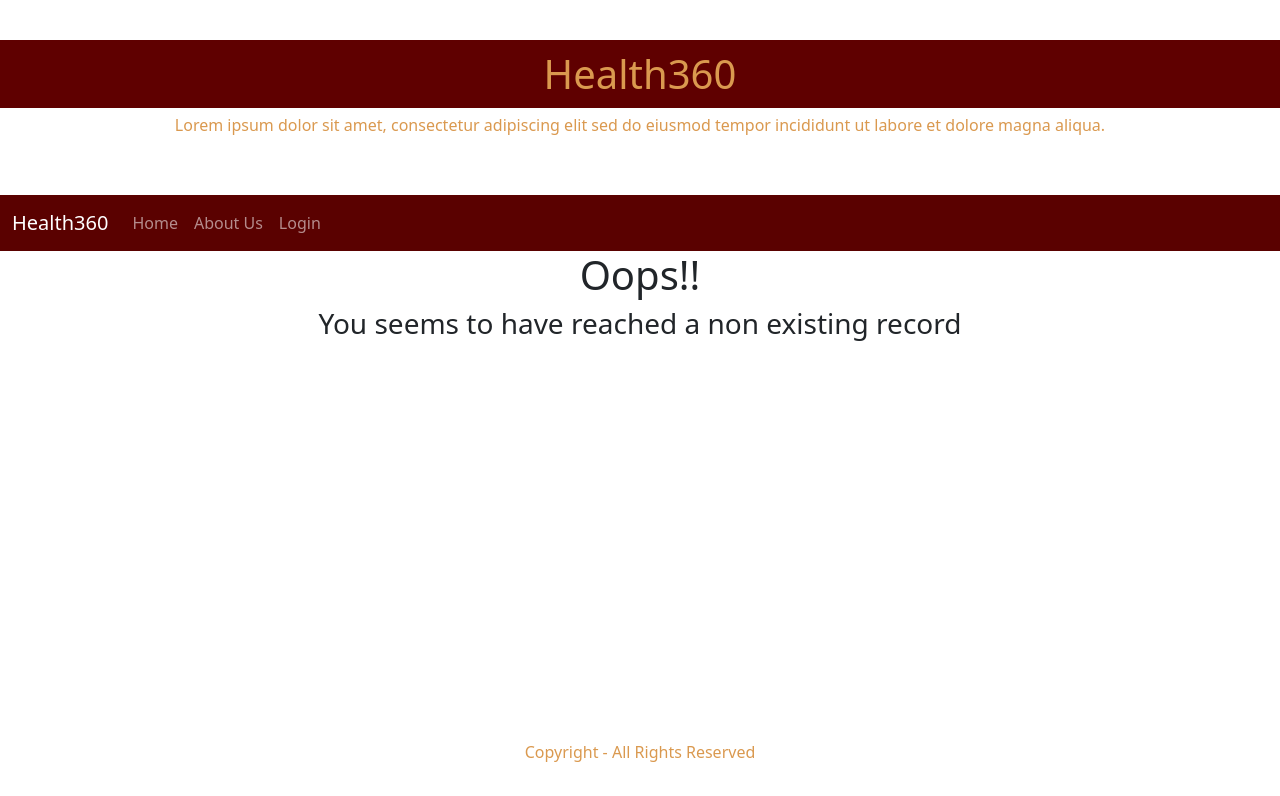
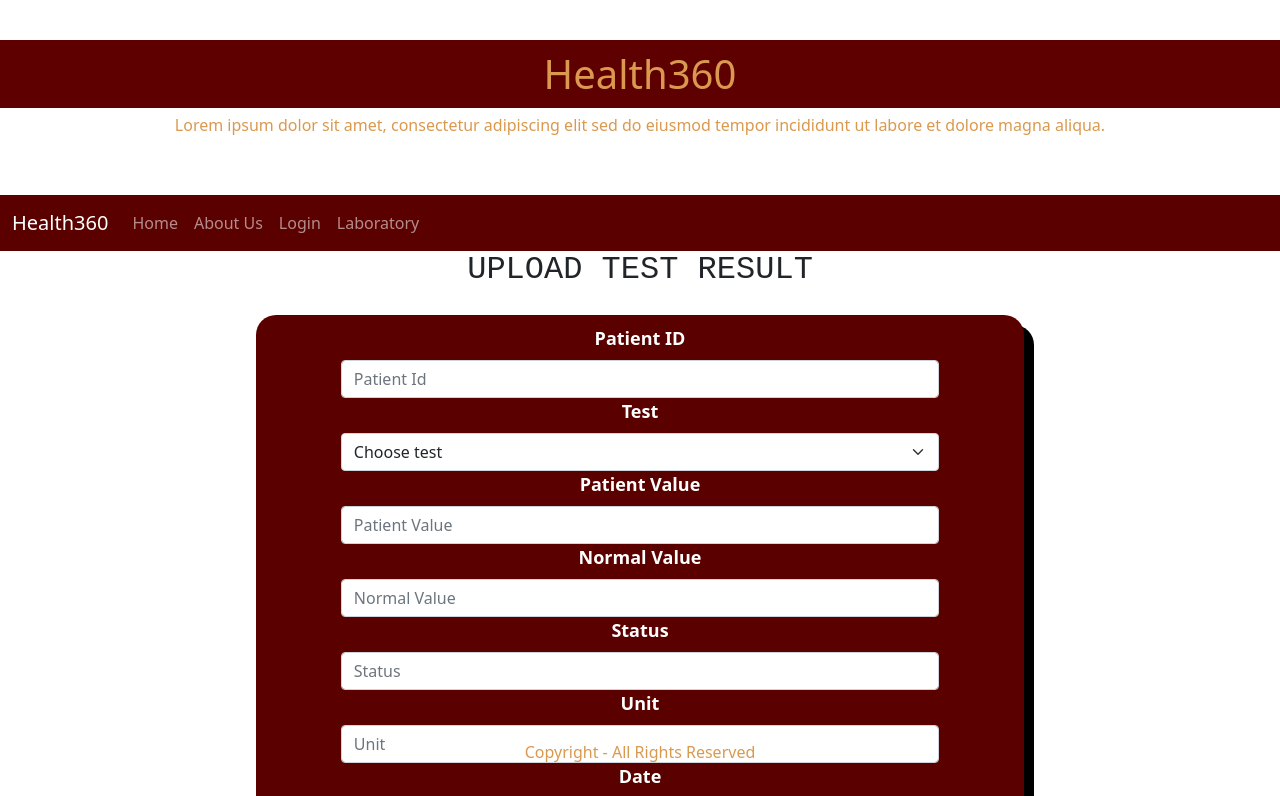
Before and after one commit to Faithinfotech-Training/Experion-Node-Team5, a React (Create React App) app in the folder Team5-CMS-Frontend/cms-app/: page /uploadtest in a window 1280 px wide. Shown: the top 796 px of the page. Built offline with nearby package versions, Linux system fonts and the light colour scheme.

Commit message:
labtech added

```diff
--- a/Team5-CMS-Frontend/cms-app/src/App.js
+++ b/Team5-CMS-Frontend/cms-app/src/App.js
@@ -1,12 +1,15 @@
 import './App.css';
 
-import { Navbar, Container, Nav ,Button} from 'react-bootstrap'
+import { Navbar, Container, Nav,Button} from 'react-bootstrap'
 import 'bootstrap/dist/css/bootstrap.min.css';
 import { BrowserRouter as Router, Routes, Route, Link } from 'react-router-dom'
 import Home from './Components/Home';
 import About from './Components/About';
 import Login from './Components/Login';
 import NoMatch from './Components/NoMatch';
+import LabTechHome from './Components/Lab Technician/LabTechHome';
+import UploadTest from './Components/Lab Technician/UploadTest';
+import DaywiseList from './Components/Lab Technician/DaywiseList';
 
 
 function App() {
@@ -49,6 +52,7 @@ function MyRouter() {
             <Nav.Link href='/'>Home</Nav.Link>
             <Nav.Link href='/about'>About Us</Nav.Link>
             <Nav.Link href='/login'>Login</Nav.Link>
+            <Nav.Link href='/lab' >Laboratory</Nav.Link>
             </Nav>
         </Container>
       </Navbar>
@@ -57,7 +61,11 @@ function MyRouter() {
         <Route path='/' element={<Home/>} />
         <Route path='/about' element={<About/>} />
         <Route path='/login' element={<Login/>} />
+        <Route path='/lab'  element={<LabTechHome/>}/>
+        <Route path='/uploadtest' element={<UploadTest/>}/>
+        <Route path='/daywiselist' element={<DaywiseList/>}/>
         <Route path='*' element={<NoMatch/>} />
+
       </Routes>
 
 
--- a/Team5-CMS-Frontend/cms-app/src/Components/Home.js
+++ b/Team5-CMS-Frontend/cms-app/src/Components/Home.js
@@ -5,8 +5,8 @@ function Home() {
         <div className='bg-text'>
             <h1 style={{marginTop:50},{color:'rgb(218, 153, 79)'}}>Home </h1>
             <h5 style={{marginTop:30},{padding:50}}>Lorem ipsum dolor sit amet, consectetur adipiscing elit, sed do eiusmod tempor incididunt ut labore et dolore magna aliqua. Ut enim ad minim veniam, quis nostrud exercitation ullamco laboris nisi ut aliquip ex ea commodo consequat. Duis aute irure dolor in reprehenderit in voluptate velit esse cillum dolore eu fugiat nulla pariatur. Excepteur sint occaecat cupidatat non proident, sunt in culpa qui officia deserunt mollit anim id est laborum.
-            Lorem ipsum dolor sit amet, consectetur adipiscing elit, sed do eiusmod tempor incididunt ut labore et dolore magna aliqua. Ut enim ad minim veniam, quis nostrud exercitation ullamco laboris nisi ut aliquip ex ea commodo consequat. Duis aute irure dolor in reprehenderit in voluptate velit esse cillum dolore eu fugiat nulla pariatur. Excepteur sint occaecat cupidatat non proident, sunt in culpa qui officia deserunt mollit anim id est laborum.
-            Lorem ipsum dolor sit amet, consectetur adipiscing elit, sed do eiusmod tempor incididunt ut labore et dolore magna aliqua. Ut enim ad minim veniam, quis nostrud exercitation ullamco laboris nisi ut aliquip ex ea commodo consequat. Duis aute irure dolor in reprehenderit in voluptate velit esse cillum dolore eu fugiat nulla pariatur. Excepteur sint occaecat cupidatat non proident, sunt in culpa qui officia deserunt mollit anim id est laborum.
+            {/* Lorem ipsum dolor sit amet, consectetur adipiscing elit, sed do eiusmod tempor incididunt ut labore et dolore magna aliqua. Ut enim ad minim veniam, quis nostrud exercitation ullamco laboris nisi ut aliquip ex ea commodo consequat. Duis aute irure dolor in reprehenderit in voluptate velit esse cillum dolore eu fugiat nulla pariatur. Excepteur sint occaecat cupidatat non proident, sunt in culpa qui officia deserunt mollit anim id est laborum.  */}
+            {/* Lorem ipsum dolor sit amet, consectetur adipiscing elit, sed do eiusmod tempor incididunt ut labore et dolore magna aliqua. Ut enim ad minim veniam, quis nostrud exercitation ullamco laboris nisi ut aliquip ex ea commodo consequat. Duis aute irure dolor in reprehenderit in voluptate velit esse cillum dolore eu fugiat nulla pariatur. Excepteur sint occaecat cupidatat non proident, sunt in culpa qui officia deserunt mollit anim id est laborum. */}
             Lorem ipsum dolor sit amet, consectetur adipiscing elit, sed do eiusmod tempor incididunt ut labore et dolore magna aliqua. Ut enim ad minim veniam, quis nostrud exercitation ullamco laboris nisi ut aliquip ex ea commodo consequat. Duis aute irure dolor in reprehenderit in voluptate velit esse cillum dolore eu fugiat nulla pariatur. Excepteur sint occaecat cupidatat non proident, sunt in culpa qui officia deserunt mollit anim id est laborum.
             Lorem ipsum dolor sit amet, consectetur adipiscing elit, sed do eiusmod tempor incididunt ut labore et dolore magna aliqua. Ut enim ad minim veniam, quis nostrud exercitation ullamco laboris nisi ut aliquip ex ea commodo consequat. Duis aute irure dolor in reprehenderit in voluptate velit esse cillum dolore eu fugiat nulla pariatur. Excepteur sint occaecat cupidatat non proident, sunt in culpa qui officia deserunt mollit anim id est laborum.
             </h5>
--- /dev/null
+++ b/Team5-CMS-Frontend/cms-app/src/Components/Lab Technician/DaywiseList.js
@@ -0,0 +1,32 @@
+
+import {Button,Form,Row} from 'react-bootstrap'
+import 'bootstrap/dist/css/bootstrap.min.css';
+import './LabTech.css'
+
+
+
+
+function DaywiseList(){
+return(
+    <>
+    <div id='view-test'>
+        <Form>
+            <Row>
+
+            <Form.Group>
+                <Form.Label>Date</Form.Label>
+                <Form.Control type='date'></Form.Control>
+                <br></br>
+            <Button variant='primary'>Submit</Button>
+            </Form.Group>
+
+            </Row>
+        </Form>
+    </div>
+
+    </>
+)
+
+}
+
+export default DaywiseList;
--- /dev/null
+++ b/Team5-CMS-Frontend/cms-app/src/Components/Lab Technician/LabTech.css
@@ -0,0 +1,43 @@
+.labtech{
+    border-style: ridge;
+    border: 10px;
+    margin-top: 50px;
+    background-color: rgb(90, 1, 0);
+    width:30%;
+    margin-left: 35%;
+    margin-right: 35%;
+    color:white;
+    border-radius: 25px;
+    padding: 20px;
+    box-shadow: black 10px 10px;
+}
+
+#upload-formcontainer{
+    width: 40%px;
+    margin-left: 20%;
+    margin-right: 20%;
+    background-color: rgb(90, 1, 0);
+    color: white;
+    margin-top: 2%;
+    padding: 10px;
+    border-radius: 20px;
+    font-size: 18px;
+    font-weight: bold;
+    box-shadow: black 10px 10px;
+}
+#upload-form{
+    width: 80%;
+    margin-left: 10%;
+    margin-right: 10%;
+}
+#view-test{
+background-color: rgb(90, 1, 0);
+margin-top: 3%;
+color: white;
+width: 60%;
+margin-left: 20%;
+margin-right: 20%;
+padding: 20px;
+border-radius: 25px;
+box-shadow: black 5px 5px;
+}
--- /dev/null
+++ b/Team5-CMS-Frontend/cms-app/src/Components/Lab Technician/LabTechHome.js
@@ -0,0 +1,26 @@
+import {Link } from 'react-router-dom'
+
+import './LabTech.css'
+function LabTechHome() {
+  return (
+    <>
+      <Link to='/uploadtest'>
+        <button type='button' className='labtech'>
+          <h2>Upload Test Results</h2>
+        </button>
+      </Link><br></br>
+      <Link to='/daywiselist'>
+        <button type='button' className='labtech'>
+          <h2>Day Wise List</h2>
+        </button>
+      </Link><br></br>
+      <Link to='/patientreport'>
+        <button type='button' className='labtech'>
+          <h2>View Patient Report</h2>
+        </button>
+      </Link>
+    </>
+  );
+}
+
+export default LabTechHome;
--- /dev/null
+++ b/Team5-CMS-Frontend/cms-app/src/Components/Lab Technician/UploadTest.js
@@ -0,0 +1,91 @@
+import { Button, Form } from "react-bootstrap";
+import "bootstrap/dist/css/bootstrap.min.css";
+import "./LabTech.css";
+import React,{useState} from 'react'
+import axios from 'axios'
+
+function UploadTest() {
+
+    const [input,setInputs] = useState({})
+    const [submitted,setSubmitted] = useState(false)
+
+    function handleChange(event){
+        const name = event.target.name
+        const value = event.target.value
+
+        setInputs(values => ({...values,[name]:value}))
+    }
+
+
+
+    const handleSubmit = (event) => {
+        // console.log(staffs)
+        event.preventDefault()
+        setSubmitted(true)
+
+            axios
+                // .post('http://localhost:4000/staffs/',staffs)
+                .then(response => {
+                    console.log(response)
+
+                })
+                .catch(error => {
+                    console.log(error)
+                })
+               }
+
+
+
+
+
+
+
+
+
+
+
+
+  return (
+    <>
+      <h2 style={{ textAlign: "center", fontFamily: "monospace" }}>
+        UPLOAD TEST RESULT
+      </h2>
+      <div id="upload-formcontainer">
+        <Form id="upload-form" onSubmit={handleSubmit}>
+          <Form.Group className="mb-2" controlId="testupload">
+            <Form.Label>Patient ID</Form.Label>
+            <Form.Control type="text" placeholder="Patient Id" value={input.patientid} name='patientid' onChange={handleChange}/>
+            <Form.Label>Test</Form.Label>
+            <Form.Select id="test-select"   name='testname' value={input.testname} onChange={handleChange}>
+              <option>Choose test</option>
+              <option value="blood-sugar">Blood Sugar</option>
+              <option value="blood-pressue">Blood Pressure</option>
+              <option value="cholestrol">Cholestrol</option>
+            </Form.Select>
+            <Form.Label>Patient Value</Form.Label>
+            <Form.Control
+              type="number"
+              placeholder="Patient Value"
+              name='patientValue'
+              onChange={handleChange}
+              value={input.patientValue}
+            ></Form.Control>
+            <Form.Label>Normal Value</Form.Label>
+            <Form.Control type="text" placeholder="Normal Value" name='normalValue' onChange={handleChange} value={input.normalValue}></Form.Control>
+            <Form.Label>Status</Form.Label>
+            <Form.Control type="text" placeholder="Status" name='status' onChange={handleChange} value={input.status}></Form.Control>
+            <Form.Label>Unit</Form.Label>
+            <Form.Control type="text" placeholder="Unit" name='unit' onChange={handleChange} value={input.unit}></Form.Control>
+            <Form.Label>Date</Form.Label>
+            <Form.Control type="date" placeholder="Date"  name='date' onChange={handleChange}value={input.date}></Form.Control>
+            <br></br>
+            <Button type='submit' variant="primary" >Submit</Button> <>&nbsp;</>
+            <Button type='reset' variant="secondary">Clear</Button>
+          </Form.Group>
+        </Form>
+      </div>
+    </>
+  );
+}
+
+export default UploadTest;
--- a/Team5-CMS-Frontend/cms-app/src/index.js
+++ b/Team5-CMS-Frontend/cms-app/src/index.js
@@ -5,9 +5,9 @@ import App from './App';
 import reportWebVitals from './reportWebVitals';
 
 ReactDOM.render(
-  <React.StrictMode>
-    <App />
-  </React.StrictMode>,
+  // <React.StrictMode>
+    <App />,
+  // </React.StrictMode>,
   document.getElementById('root')
 );
 
```
